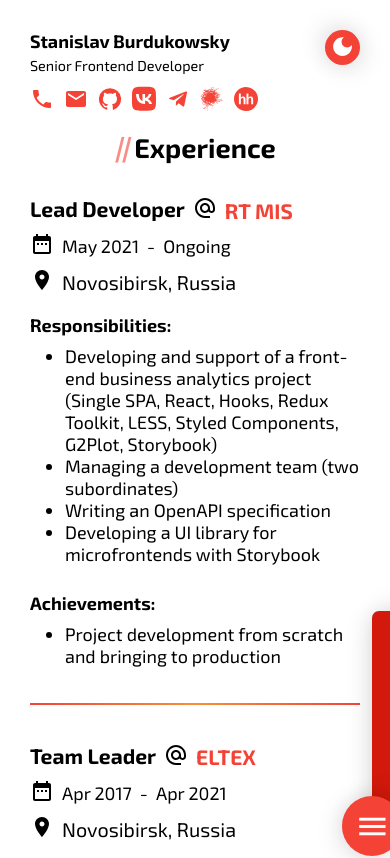
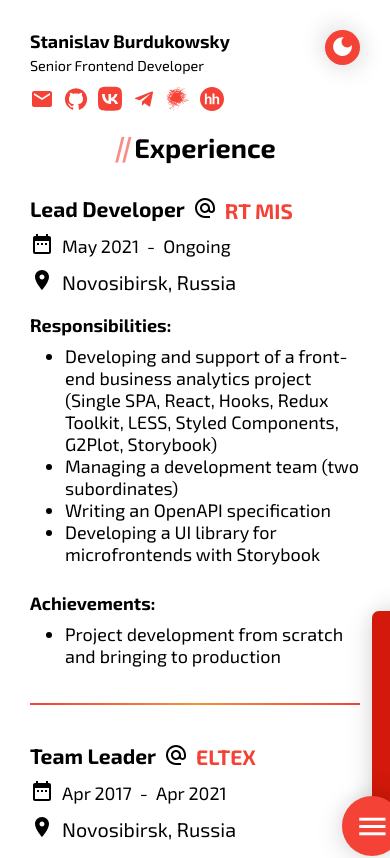
Before and after one commit to burdukowsky/burdukowsky.github.io, a React (Create React App) app: page /#/ in a window 390 px wide. Shown: the top 858 px of the page. Built offline with nearby package versions, Linux system fonts and the light colour scheme.

Commit message:
hide phone

```diff
--- a/src/app/layout/header/components/contacts/Contacts.tsx
+++ b/src/app/layout/header/components/contacts/Contacts.tsx
@@ -6,9 +6,9 @@
 export const Contacts: FC = () => {
   return (
     <Space gap='10px' alignItems='center'>
-      <a href='tel:+79137533394' title='Phone'>
-        <Icon name='phone' />
-      </a>
+      {/*<a href='tel:+79137533394' title='Phone'>*/}
+      {/*  <Icon name='phone' />*/}
+      {/*</a>*/}
       <a href='mailto:burdukowskystas@gmail.com' title='E-Mail'>
         <Icon name='mail' />
       </a>
```
